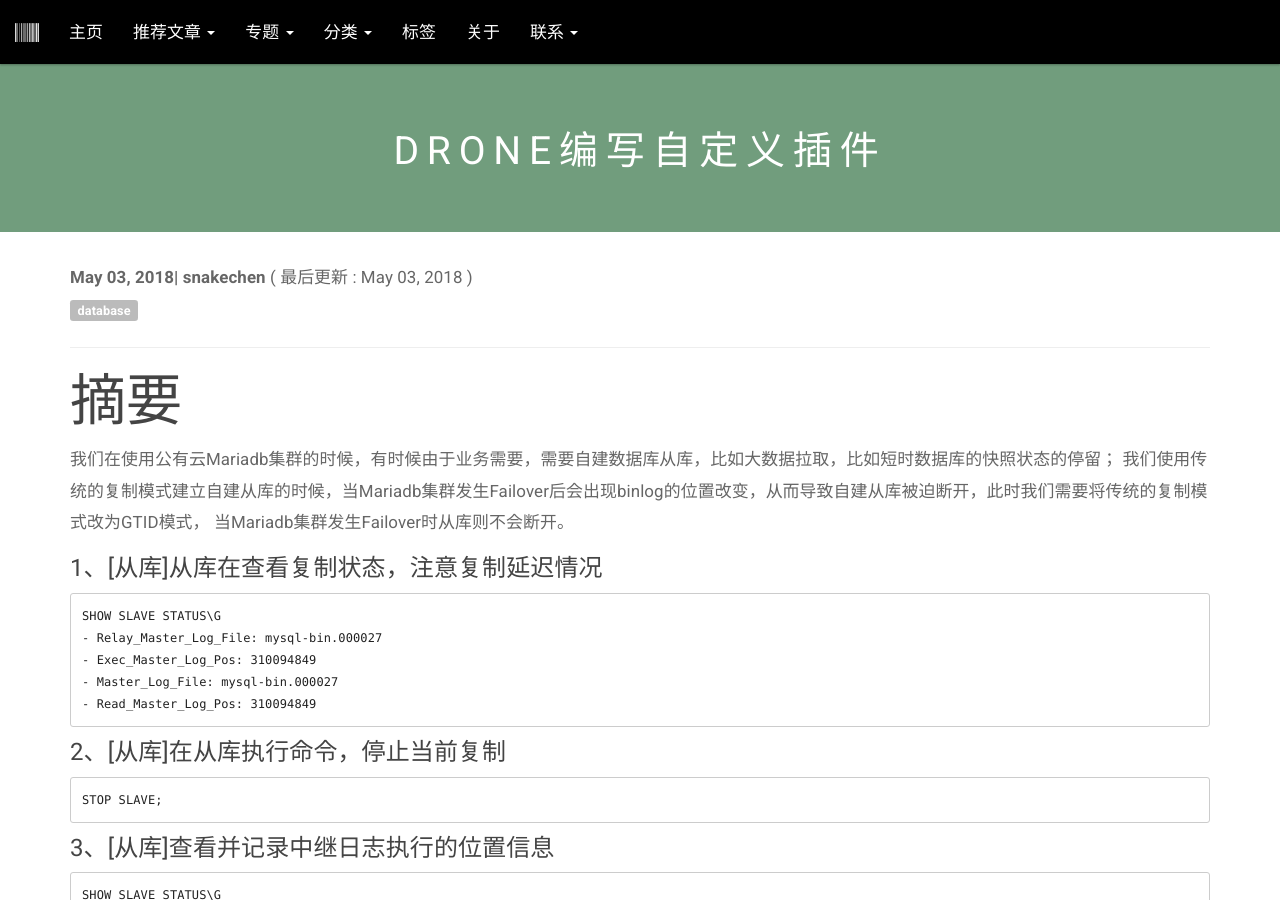
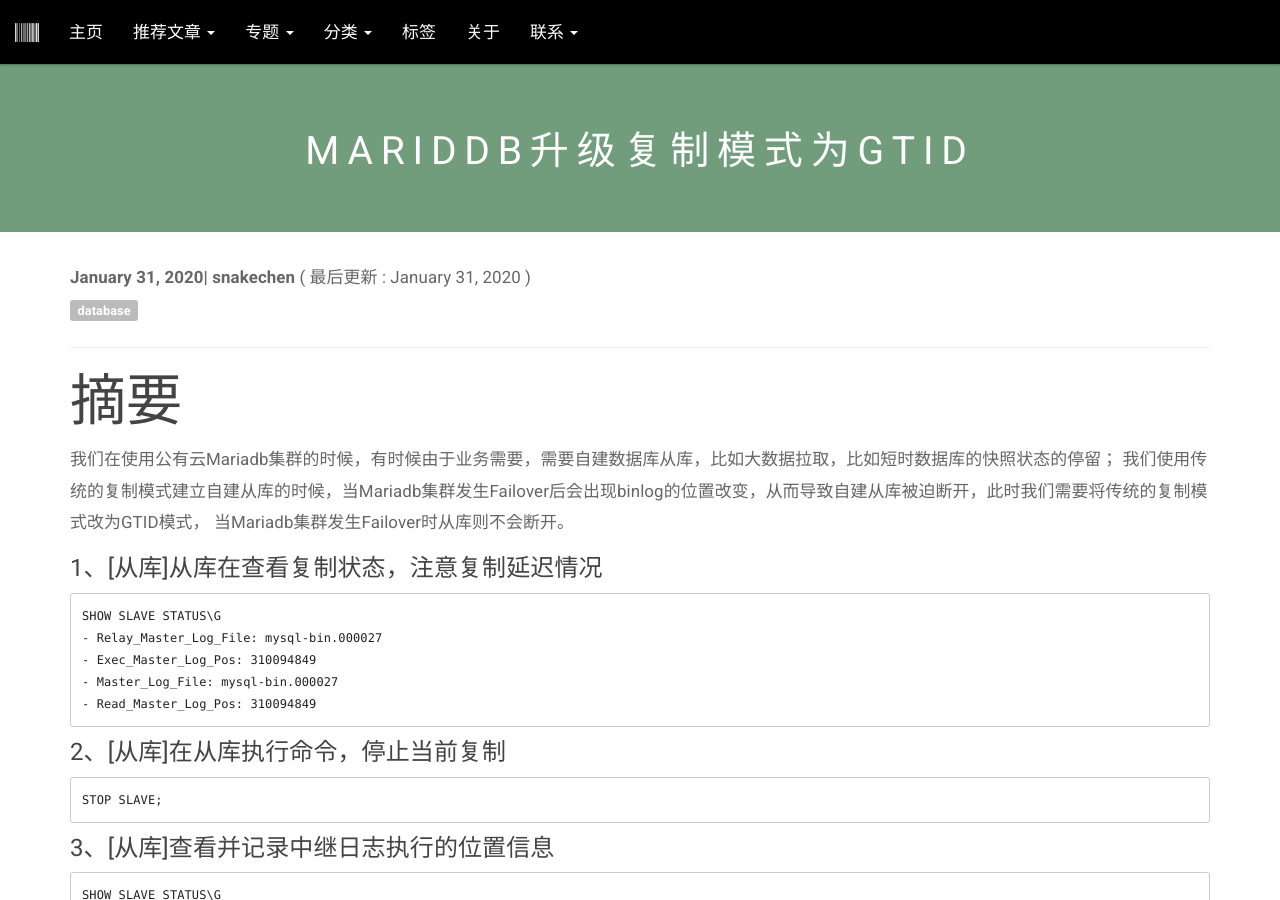
Before and after one commit to FinTechOps/FinTechOps.github.io, a Jekyll site: the page built from _posts/2020-01-31-mariadb-gtid.md, in a window 1280 px wide and 900 px high. Built offline with Jekyll 4.4.1, drawn with Linux system fonts in a browser that asks for light colours; comment, search, counter and statistics services are not loaded; some of the changed text lies outside the part shown.

Commit message:
修改mariadb文章内容

```diff
--- a/_posts/2020-01-31-mariadb-gtid.md
+++ b/_posts/2020-01-31-mariadb-gtid.md
@@ -1,8 +1,8 @@
 ---
 layout: default
-title: "DRONE编写自定义插件"
-date: 2018-05-03 05:00:00 +0200
-published: 2018-05-03 05:00:00 +0200
+title: "MaridDB升级复制模式为GTID"
+date: 2020-01-31 05:00:00 +0200
+published: 2020-01-31 05:00:00 +0200
 comments: true
 categories: 数据库
 tags: [database]
```
Also changed, not shown: _posts/2018-05-03-drone-custom-plugin.md (+1 -1 lines), assets/images/posts/mariadb-gtid/top.jpg.
